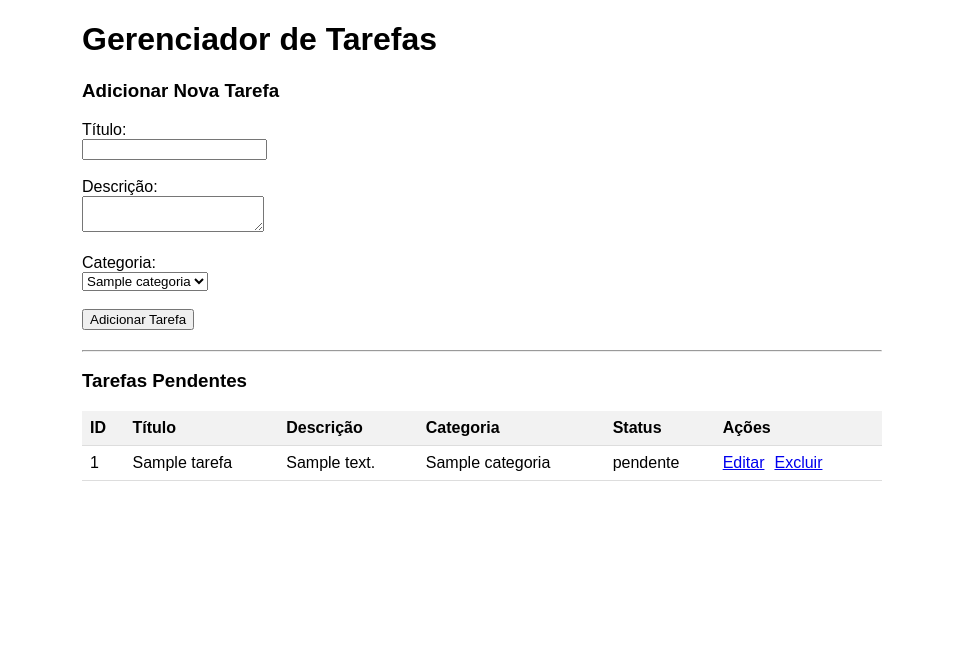
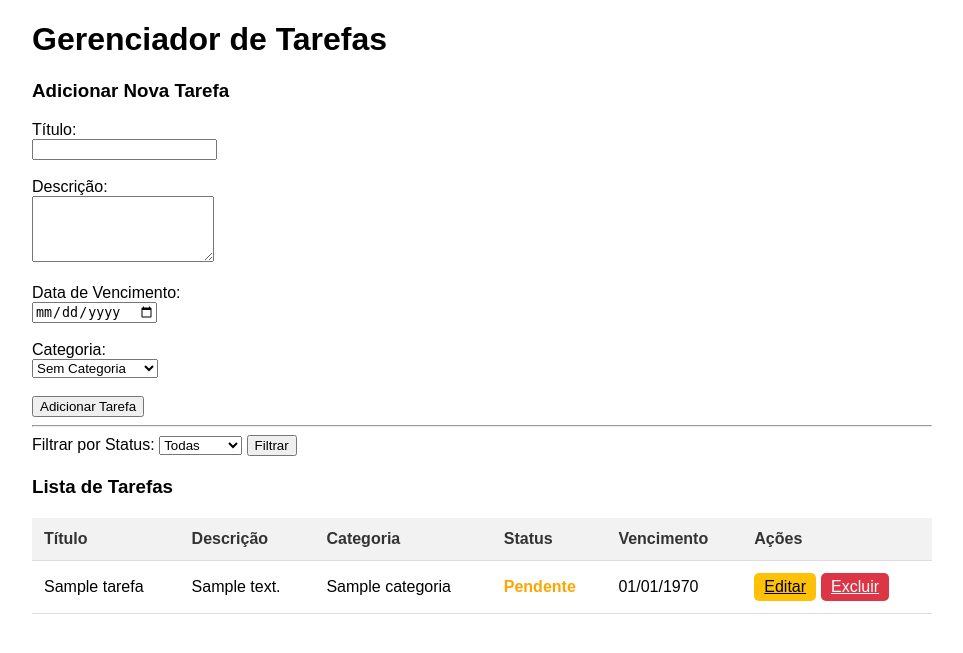
Before and after one commit to Afton06/gerenciador-tarefas, a PHP site: page / in a window 1280 px wide. Shown: the top 653 px of the page, without its empty margins (158-1121 px from the left). Run offline with PHP 8.4, Linux system fonts and the light colour scheme; tables that the repository leaves empty or names only in its code hold one stand-in row (values such as "Sample post").

Commit message:
Aprimora a validação de dados, feedback visual e segurança das operações de tarefas.

```diff
--- a/index.php
+++ b/index.php
@@ -2,9 +2,39 @@
 // Inclui o arquivo de conexão com o banco de dados
 include 'conexao.php';
 
+// Inicializa a cláusula WHERE para o filtro
+$where_clause = "";
+
+// Verifica se há um filtro de status na URL
+if (isset($_GET['status']) && $_GET['status'] != "") {
+    $status_filtro = $_GET['status'];
+    // Usa uma consulta preparada para evitar injeção de SQL
+    $where_clause = "WHERE tarefas.status = ?";
+}
+
 // Define o comando SQL para selecionar todas as tarefas
-$sql = "SELECT tarefas.*, categorias.nome AS categoria_nome FROM tarefas LEFT JOIN categorias ON tarefas.id_categoria = categorias.id ORDER BY tarefas.data_criacao DESC";
-$result = $conn->query($sql);
+// LEFT JOIN para incluir tarefas mesmo que não tenham categoria
+$sql = "SELECT tarefas.*, categorias.nome AS categoria_nome
+        FROM tarefas
+        LEFT JOIN categorias ON tarefas.id_categoria = categorias.id
+        " . $where_clause . "
+        ORDER BY tarefas.data_criacao DESC";
+
+// Prepara a consulta para execução segura
+$stmt = $conn->prepare($sql);
+
+// Se houver um filtro de status, bind o parâmetro
+if ($where_clause != "") {
+    $stmt->bind_param("s", $status_filtro);
+}
+
+// Executa a consulta
+$stmt->execute();
+$result = $stmt->get_result();
+
+// Consulta para buscar as categorias (para o dropdown)
+$sql_categorias = "SELECT * FROM categorias ORDER BY nome ASC";
+$result_categorias = $conn->query($sql_categorias);
 ?>
 
 <!DOCTYPE html>
@@ -15,12 +45,22 @@ $result = $conn->query($sql);
     <title>Gerenciador de Tarefas</title>
     <style>
         body { font-family: Arial, sans-serif; margin: 20px; }
-        .container { max-width: 800px; margin: auto; }
-        form, table { margin-bottom: 20px; }
-        table { width: 100%; border-collapse: collapse; }
-        th, td { padding: 8px; text-align: left; border-bottom: 1px solid #ddd; }
-        th { background-color: #f2f2f2; }
-        .acoes a { margin-right: 10px; }
+        .container { max-width: 900px; margin: auto; }
+        .acoes a { margin-right: 10px; text-decoration: none; color: #007bff; }
+        .acoes a:hover { text-decoration: underline; }
+        .filtro-form { margin-bottom: 20px; }
+        table { width: 100%; border-collapse: collapse; margin-top: 20px; }
+        th, td { padding: 12px; text-align: left; border-bottom: 1px solid #ddd; }
+        th { background-color: #f2f2f2; color: #333; }
+        tr:hover { background-color: #f9f9f9; }
+        .status-concluida { color: green; font-weight: bold; }
+        .status-pendente { color: orange; font-weight: bold; }
+        .tarefa-concluida { text-decoration: line-through; color: #888; }
+        .botoes-acao { display: flex; gap: 5px; }
+        .botoes-acao a { padding: 5px 10px; border-radius: 5px; }
+        .botoes-acao .editar { background-color: #ffc107; color: black; }
+        .botoes-acao .excluir { background-color: #dc3545; color: white; }
+        .botoes-acao a:hover { opacity: 0.8; }
     </style>
 </head>
 <body>
@@ -33,17 +73,18 @@ $result = $conn->query($sql);
             <input type="text" id="titulo" name="titulo" required><br><br>
 
             <label for="descricao">Descrição:</label><br>
-            <textarea id="descricao" name="descricao"></textarea><br><br>
+            <textarea id="descricao" name="descricao" rows="4"></textarea><br><br>
+
+            <label for="data_vencimento">Data de Vencimento:</label><br>
+            <input type="date" id="data_vencimento" name="data_vencimento"><br><br>
 
             <label for="categoria">Categoria:</label><br>
             <select id="categoria" name="id_categoria">
+                <option value="">Sem Categoria</option>
                 <?php
-                // Busca as categorias do banco de dados para o dropdown
-                $sql_categorias = "SELECT * FROM categorias";
-                $result_categorias = $conn->query($sql_categorias);
                 if ($result_categorias->num_rows > 0) {
                     while($row_cat = $result_categorias->fetch_assoc()) {
-                        echo "<option value='" . $row_cat['id'] . "'>" . $row_cat['nome'] . "</option>";
+                        echo "<option value='" . $row_cat['id'] . "'>" . htmlspecialchars($row_cat['nome']) . "</option>";
                     }
                 }
                 ?>
@@ -54,15 +95,27 @@ $result = $conn->query($sql);
 
         <hr>
 
-        <h3>Tarefas Pendentes</h3>
+        <div class="filtro-form">
+            <form action="index.php" method="GET">
+                <label for="status">Filtrar por Status:</label>
+                <select id="status" name="status">
+                    <option value="">Todas</option>
+                    <option value="pendente" <?php if (isset($_GET['status']) && $_GET['status'] == 'pendente') echo 'selected'; ?>>Pendente</option>
+                    <option value="concluida" <?php if (isset($_GET['status']) && $_GET['status'] == 'concluida') echo 'selected'; ?>>Concluída</option>
+                </select>
+                <button type="submit">Filtrar</button>
+            </form>
+        </div>
+
+        <h3>Lista de Tarefas</h3>
         <table>
             <thead>
                 <tr>
-                    <th>ID</th>
                     <th>Título</th>
                     <th>Descrição</th>
                     <th>Categoria</th>
                     <th>Status</th>
+                    <th>Vencimento</th>
                     <th>Ações</th>
                 </tr>
             </thead>
@@ -70,15 +123,24 @@ $result = $conn->query($sql);
                 <?php
                 if ($result->num_rows > 0) {
                     while($row = $result->fetch_assoc()) {
-                        echo "<tr>";
-                        echo "<td>" . $row['id'] . "</td>";
-                        echo "<td>" . $row['titulo'] . "</td>";
-                        echo "<td>" . $row['descricao'] . "</td>";
-                        echo "<td>" . $row['categoria_nome'] . "</td>";
-                        echo "<td>" . $row['status'] . "</td>";
-                        echo "<td class='acoes'>";
-                        echo "<a href='editar.php?id=" . $row['id'] . "'>Editar</a>";
-                        echo "<a href='excluir.php?id=" . $row['id'] . "'>Excluir</a>";
+                        $is_concluida = ($row['status'] == 'concluida');
+                        echo "<tr class='" . ($is_concluida ? 'tarefa-concluida' : '') . "'>";
+                        echo "<td>" . htmlspecialchars($row['titulo']) . "</td>";
+                        echo "<td>" . htmlspecialchars($row['descricao']) . "</td>";
+                        echo "<td>" . htmlspecialchars($row['categoria_nome']) . "</td>";
+
+                        // Exibição visual do status
+                        echo "<td class='" . ($is_concluida ? 'status-concluida' : 'status-pendente') . "'>";
+                        echo ($is_concluida ? 'Concluída' : 'Pendente');
+                        echo "</td>";
+
+                        // Formata a data de vencimento
+                        echo "<td>" . ($row['data_vencimento'] ? date('d/m/Y', strtotime($row['data_vencimento'])) : 'N/A') . "</td>";
+
+                        echo "<td class='botoes-acao'>";
+                        echo "<a href='editar.php?id=" . $row['id'] . "' class='editar'>Editar</a>";
+                        // Adiciona o pop-up de confirmação
+                        echo "<a href='excluir.php?id=" . $row['id'] . "' class='excluir' onclick='return confirm(\"Tem certeza que deseja excluir esta tarefa?\")'>Excluir</a>";
                         echo "</td>";
                         echo "</tr>";
                     }
@@ -89,11 +151,11 @@ $result = $conn->query($sql);
             </tbody>
         </table>
     </div>
-
 </body>
 </html>
 
 <?php
 // Fecha a conexão com o banco de dados
+$stmt->close();
 $conn->close();
 ?>
```
Also changed, not shown: adicionar.php (+32 -6 lines), editar.php (+55 -31 lines).
